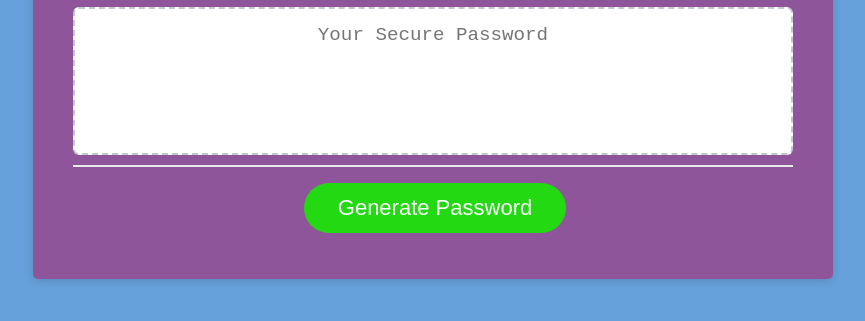
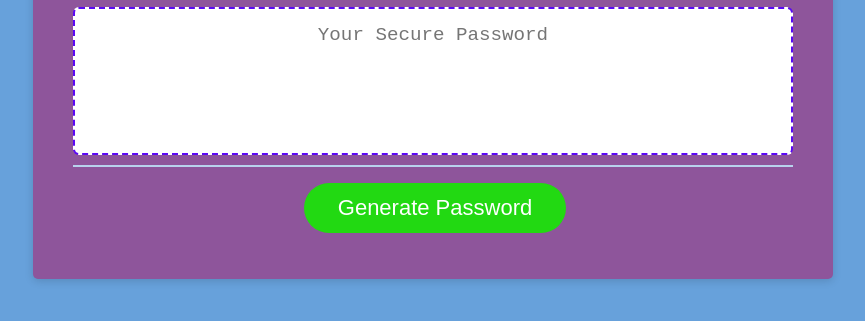
Before and after one commit to bakomans/password-generator-by-bakomans, a plain HTML site: page starter/index.html in a window 1280 px wide. Shown: the part 241-562 px from the top of the page, without its empty margins (207-1072 px from the left). Drawn offline with Linux system fonts and the light colour scheme.

```diff
--- a/starter/script.js
+++ b/starter/script.js
@@ -139,7 +139,7 @@
   for (var i = 0; i < options.length; i++) {
     password += getRandom(combinedChars);
   }
-
+// return
   return password;
 }
 
--- a/starter/style.css
+++ b/starter/style.css
@@ -62,7 +62,7 @@
   content: " ";
   display: block;
   width: 100%;
-  background: #e7e9eb;
+  background: #b8d2ed;
   height: 2px;
 }
 
@@ -112,7 +112,7 @@
   text-align: center;
   margin-top: 10px;
   margin-bottom: 10px;
-  border: 2px dashed #c0c7cf;
+  border: 2px dashed #5b08f5;
   border-radius: 6px;
   resize: none;
   overflow: hidden;
```
